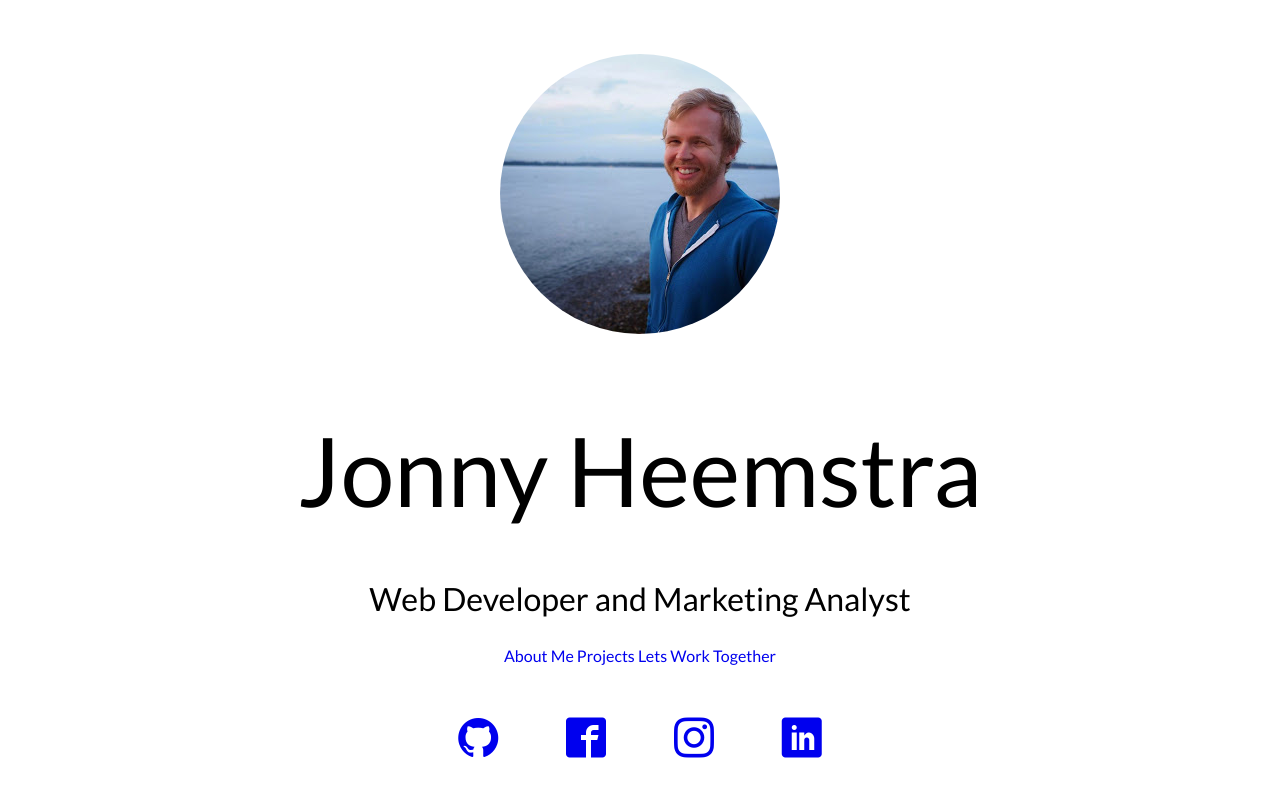
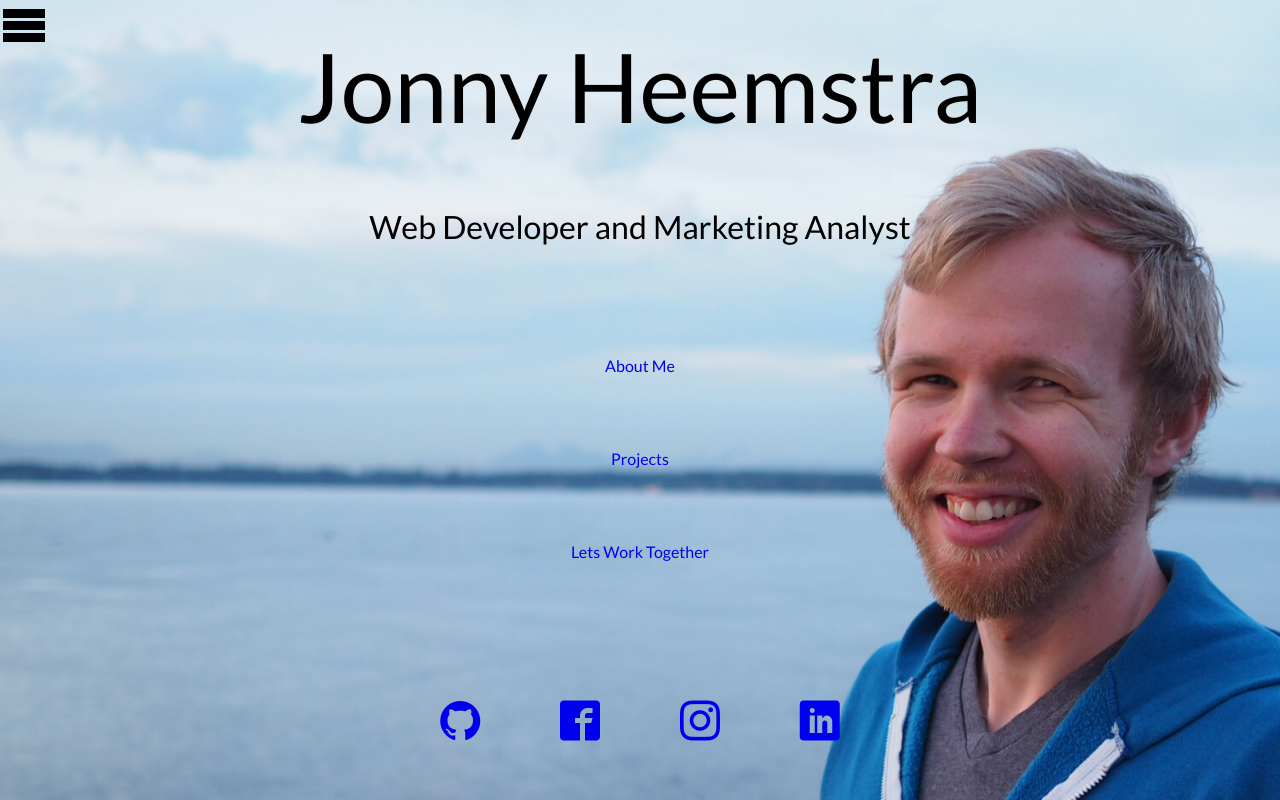
Before and after one commit to jonathanheemstra/Portfolio, a plain HTML site: page index.html in a window 1280 px wide. Shown: the top 800 px of the page. Drawn offline with nearby package versions, Linux system fonts and the light colour scheme; files whose address does not match are found by name.

Commit message:
add handlebars.js cdn to index, fixed styles, added profile images

```diff
--- a/index.html
+++ b/index.html
@@ -12,8 +12,7 @@
     <link href="https://fonts.googleapis.com/css?family=Lato" rel="stylesheet">
   </head>
   <body>
-    <header>
-      <img src="/imgs/profile.jpg" alt="Jonny Heemstra headshot image" />
+    <header class="hero">
       <h1>Jonny Heemstra</h1>
       <h4>Web Developer and Marketing Analyst</h4>
       <nav class="main_nav">
@@ -30,7 +29,6 @@
         <li><a href="https://www.instagram.com/jonny_heemstra/"><span class="icon-instagram"></span></a></li>
         <li><a href="https://www.linkedin.com/in/jonathanheemstra"><span class="icon-linkedin"></span></a></li>
       </ul>
-
     </header>
     <main>
       <section id="about">
@@ -108,8 +106,9 @@
       <p>Copyright 2016 | JonathanHeemstra.com</p>
     </footer>
     <script src="https://ajax.googleapis.com/ajax/libs/jquery/3.1.1/jquery.min.js"></script>
-<script src="scripts/projectsList.js"></script>
-<script src="scripts/projects.js"></script>
-<script src="scripts/app.js"></script>
+    <script src="https://cdnjs.cloudflare.com/ajax/libs/handlebars.js/4.0.5/handlebars.min.js"></script>
+    <script src="scripts/projectsList.js"></script>
+    <script src="scripts/projects.js"></script>
+    <script src="scripts/app.js"></script>
   </body>
 </html>
--- a/styles/layout.css
+++ b/styles/layout.css
@@ -1,5 +1,4 @@
 body {
-  max-width: 1080px;
   margin: 0 auto;
   text-align: center;
 }
--- a/styles/module.css
+++ b/styles/module.css
@@ -8,11 +8,36 @@
 .social li {
   font-size: 2.5em;
   margin: 0% 3%;
+  display: inline;
 }
 
 /*
 Header Styles
 */
+.hero {
+  background-image: url("../imgs/profile_sm.jpg");
+  background-size: 100%;
+  background-repeat: no-repeat;
+  height: 300px;
+}
+
+@media screen and (min-width:526px) {
+  .hero {
+    background-image: url("../imgs/profile_md.jpg");
+    background-size: 100%;
+    background-repeat: no-repeat;
+    height: 630px;
+  }
+}
+
+@media screen and (min-width:1051px) {
+  .hero {
+    background-image: url("../imgs/profile_lg.jpg");
+    background-size: 100%;
+    background-repeat: no-repeat;
+    height: 850px;
+  }
+}
 
 /*
 Nav Styles
@@ -37,16 +62,6 @@ Nav Styles
   font-size: 3em;
 }
 @media screen and (min-width:760px) {
-  .main_nav ul {
-    display: block;
-  }
-  .main_nav:hover ul, .main_nav:hover li {
-    display: inline;
-    padding: 0% 3%;
-  }
-  .icon-menu {
-    display: none;
-  }
 }
 
 /*
```
Also changed, not shown: imgs/profile_lg.jpg (added), imgs/profile_md.jpg (added), imgs/profile_sm.jpg (added).
